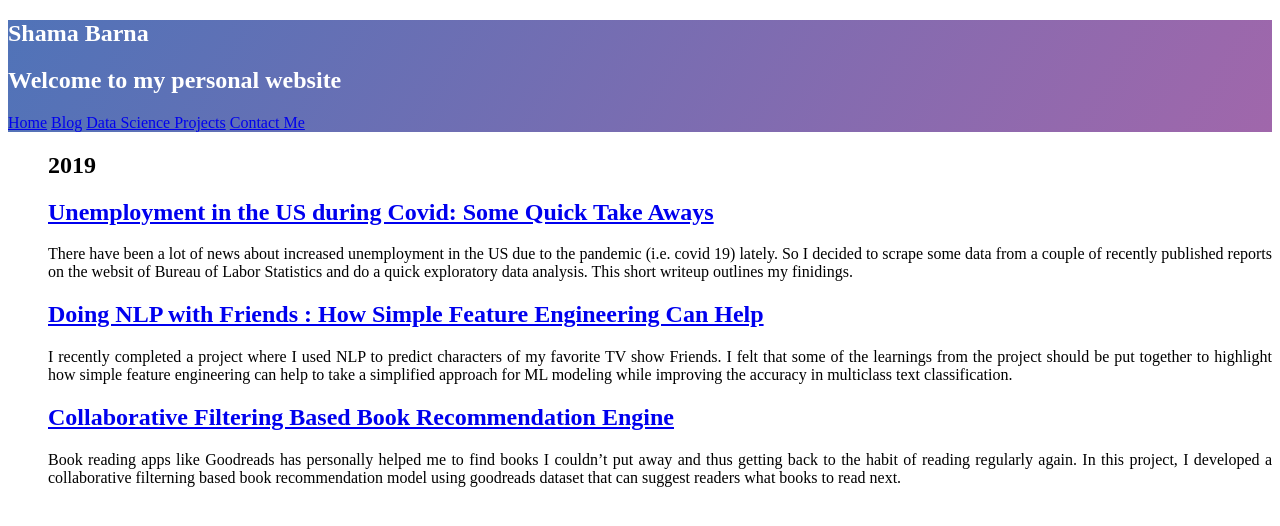
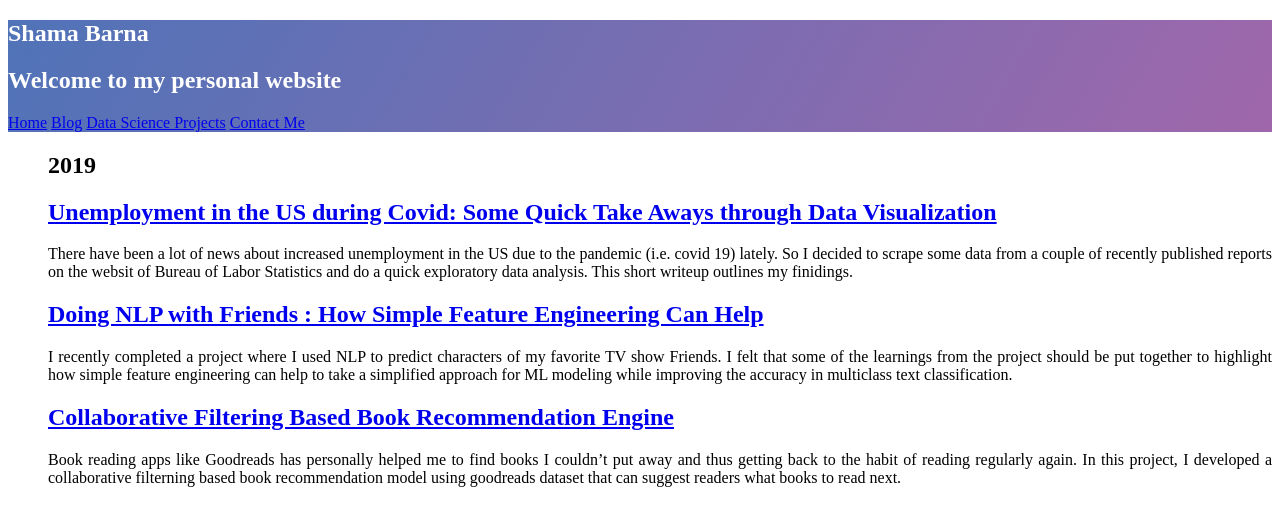
Before and after one commit to shamafarabi/shama.github.io, a Jekyll site: the page built from blog.md, in a window 1280 px wide. Shown: the top 526 px of the page. Built offline with Jekyll 4.4.1, drawn with Linux system fonts in a browser that asks for light colours; nearby versions of some CDN libraries.

Commit message:
Update 2020-5-30-Unemployment.md

```diff
--- a/_posts/2020-5-30-Unemployment.md
+++ b/_posts/2020-5-30-Unemployment.md
@@ -1,7 +1,7 @@
 ---
 layout: post
 comments: true
-title:  "Unemployment in the US during Covid: Some Quick Take Aways"
+title:  "Unemployment in the US during Covid: Some Quick Take Aways through Data Visualization"
 excerpt: "There have been a lot of news about increased unemployment in the US due to the pandemic (i.e. covid 19) lately. So I decided to scrape some data from a couple of recently published reports on the websit of Bureau of Labor Statistics and do a quick exploratory data analysis. This short writeup outlines my finidings."
 date:   2019-09-29 01:00:00
 mathjax: true
```
